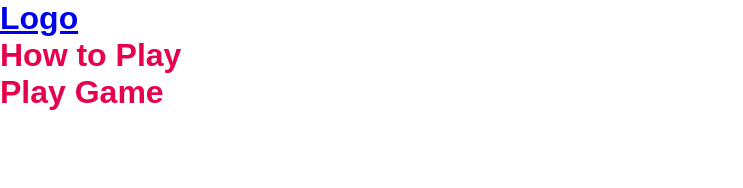
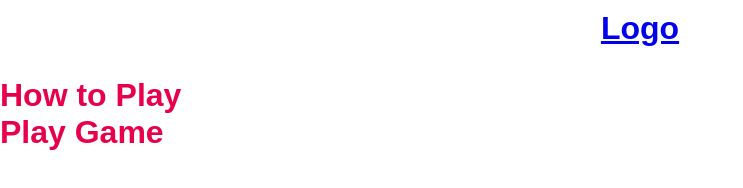
Before and after one commit to sarahgoodwin93/project2-colourchange-challenge, a plain HTML site: page index.html in a window 1280 px wide. Shown: the whole page, without its empty margins (0-743 px from the left). Drawn offline with Linux system fonts and the light colour scheme; a web font is replaced by a local one.

Commit message:
add style to logo

```diff
--- a/assets/css/style.css
+++ b/assets/css/style.css
@@ -13,3 +13,13 @@ body {
     max-width: 100vw;
     overflow-x: hidden;
 }
+
+/* Homepage */
+
+#logo {
+    display: flex;
+    justify-content: center;
+    text-align: center;
+    padding-bottom: 30px;
+    margin-top: 10px;
+}
```
